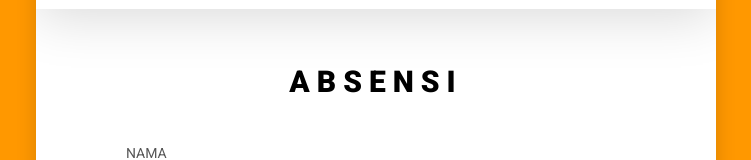
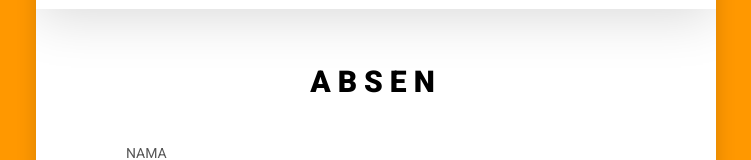
Before and after one commit to sagufoundation/daftar-hadir, a plain HTML site: page index.html in a window 1280 px wide. Shown: the part 301-461 px from the top of the page, without its empty margins (264-1015 px from the left). Drawn offline with Linux system fonts and the light colour scheme.

Commit message:
Updated text head

```diff
--- a/index.html
+++ b/index.html
@@ -36,7 +36,7 @@
                 <div class="card-heading"></div>
                 <div class="card-body">
                     <div class="text-center">
-                        <h2 class="title fw-bolder spasi-1">ABSENSI </h2>
+                        <h2 class="title fw-bolder spasi-1">ABSEN </h2>
                     </div>
                     <form method="POST">
                         <div class="input-group">
```
